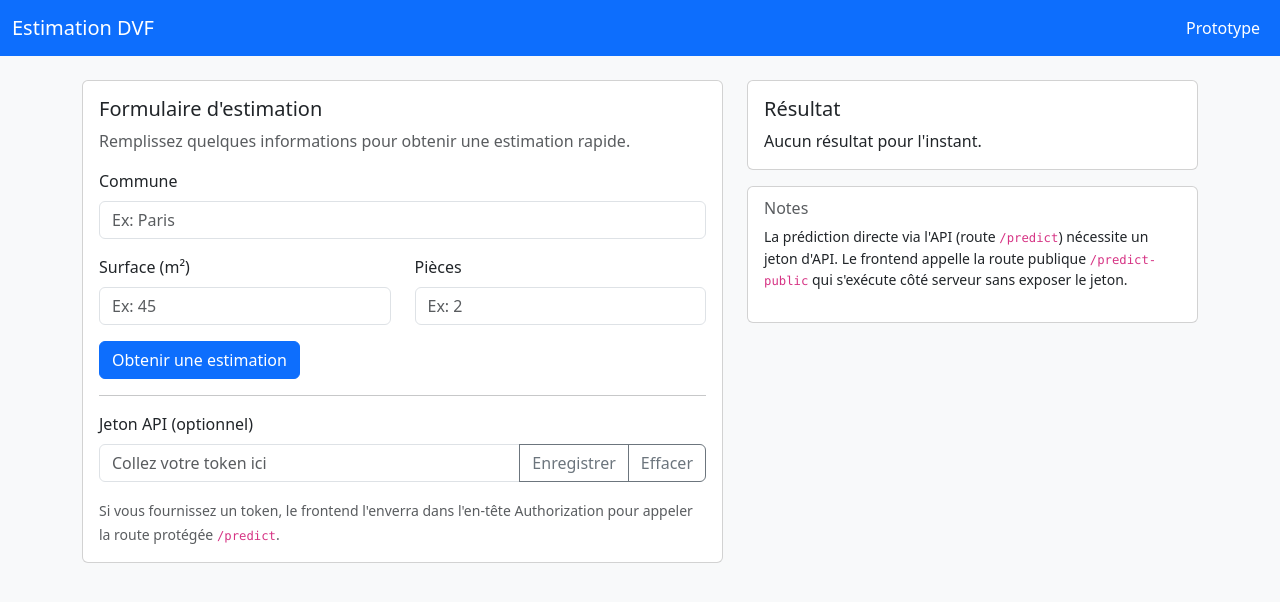
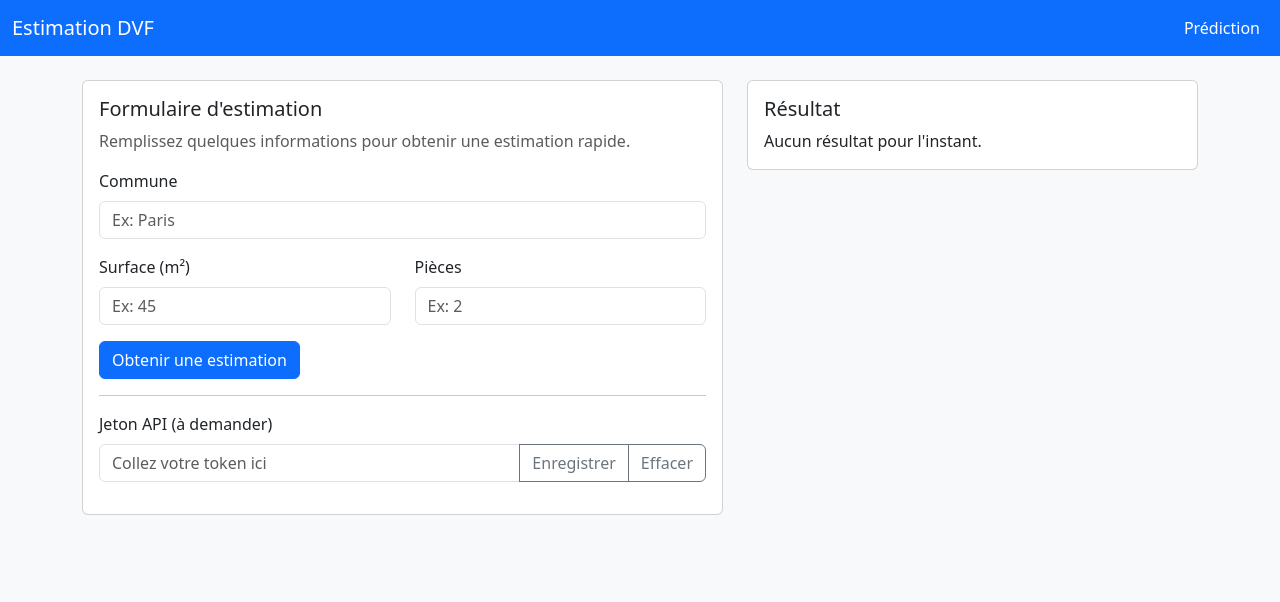
Before and after one commit to Mister-proust/R-aliser-une-application-de-pr-vision-immobili-re, a FastAPI app: page / in a window 1280 px wide. Shown: the top 602 px of the page. Run offline with FastAPI, Linux system fonts and the light colour scheme; some libraries are stand-ins or nearby versions.

Commit message:
fix: mise à jour des libellés dans l'interface utilisateur

```diff
--- a/templates/index.html
+++ b/templates/index.html
@@ -12,7 +12,7 @@
         <a class="navbar-brand" href="#">Estimation DVF</a>
         <div class="collapse navbar-collapse">
           <ul class="navbar-nav ms-auto">
-            <li class="nav-item"><a class="nav-link active" href="#">Prototype</a></li>
+            <li class="nav-item"><a class="nav-link active" href="#">Prédiction</a></li>
           </ul>
         </div>
       </div>
@@ -47,13 +47,12 @@
               </form>
               <hr />
               <div>
-                <label for="tokenInput" class="form-label">Jeton API (optionnel)</label>
+                <label for="tokenInput" class="form-label">Jeton API (à demander)</label>
                 <div class="input-group mb-3">
                   <input id="tokenInput" class="form-control" placeholder="Collez votre token ici" />
                   <button id="saveToken" class="btn btn-outline-secondary" type="button">Enregistrer</button>
                   <button id="clearToken" class="btn btn-outline-secondary" type="button">Effacer</button>
                 </div>
-                <small class="text-muted">Si vous fournissez un token, le frontend l'enverra dans l'en-tête Authorization pour appeler la route protégée <code>/predict</code>.</small>
               </div>
             </div>
           </div>
@@ -64,13 +63,6 @@
             <div class="card-body">
               <h5 class="card-title">Résultat</h5>
               <div id="result">Aucun résultat pour l'instant.</div>
-            </div>
-          </div>
-
-          <div class="card">
-            <div class="card-body">
-              <h6 class="card-subtitle mb-2 text-muted">Notes</h6>
-              <p class="small">La prédiction directe via l'API (route <code>/predict</code>) nécessite un jeton d'API. Le frontend appelle la route publique <code>/predict-public</code> qui s'exécute côté serveur sans exposer le jeton.</p>
             </div>
           </div>
         </div>
```
